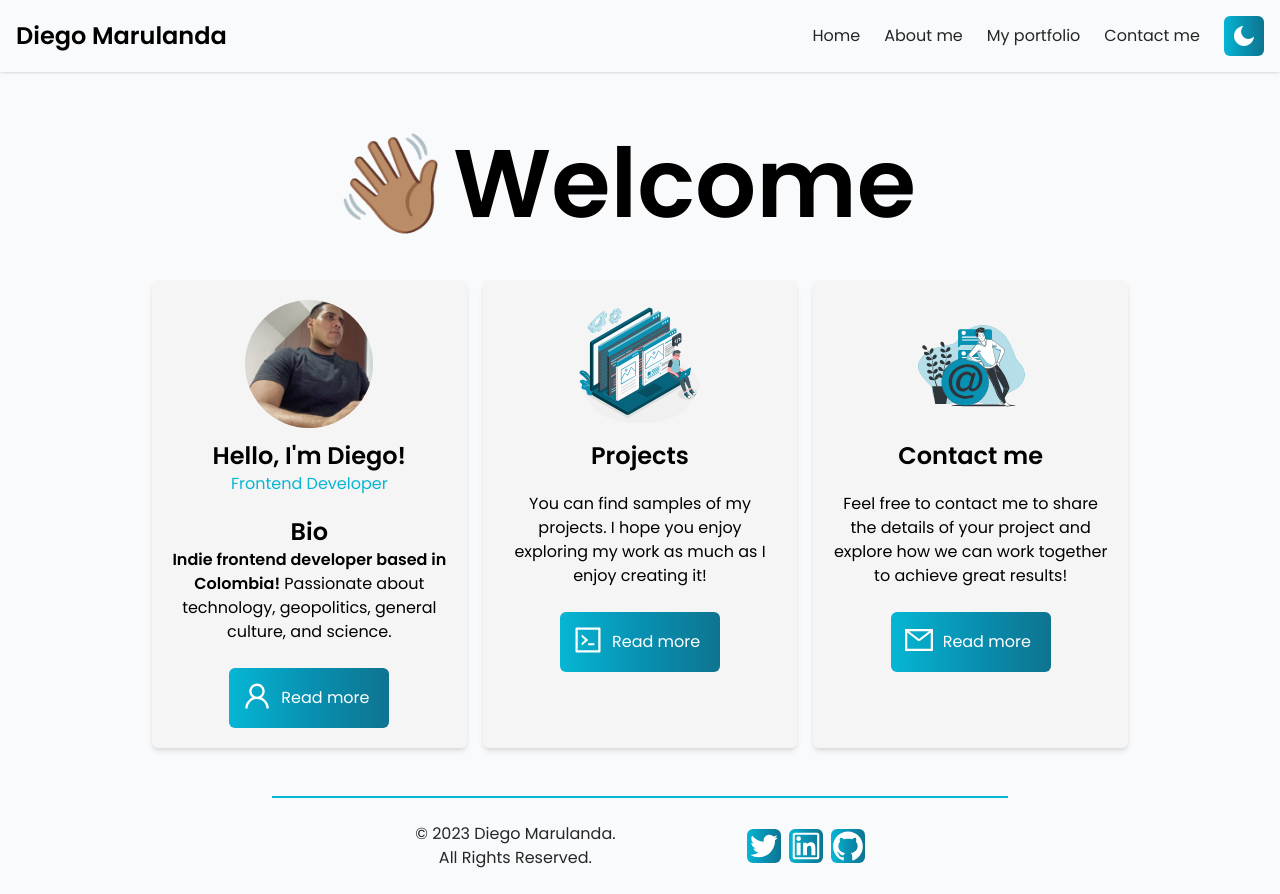
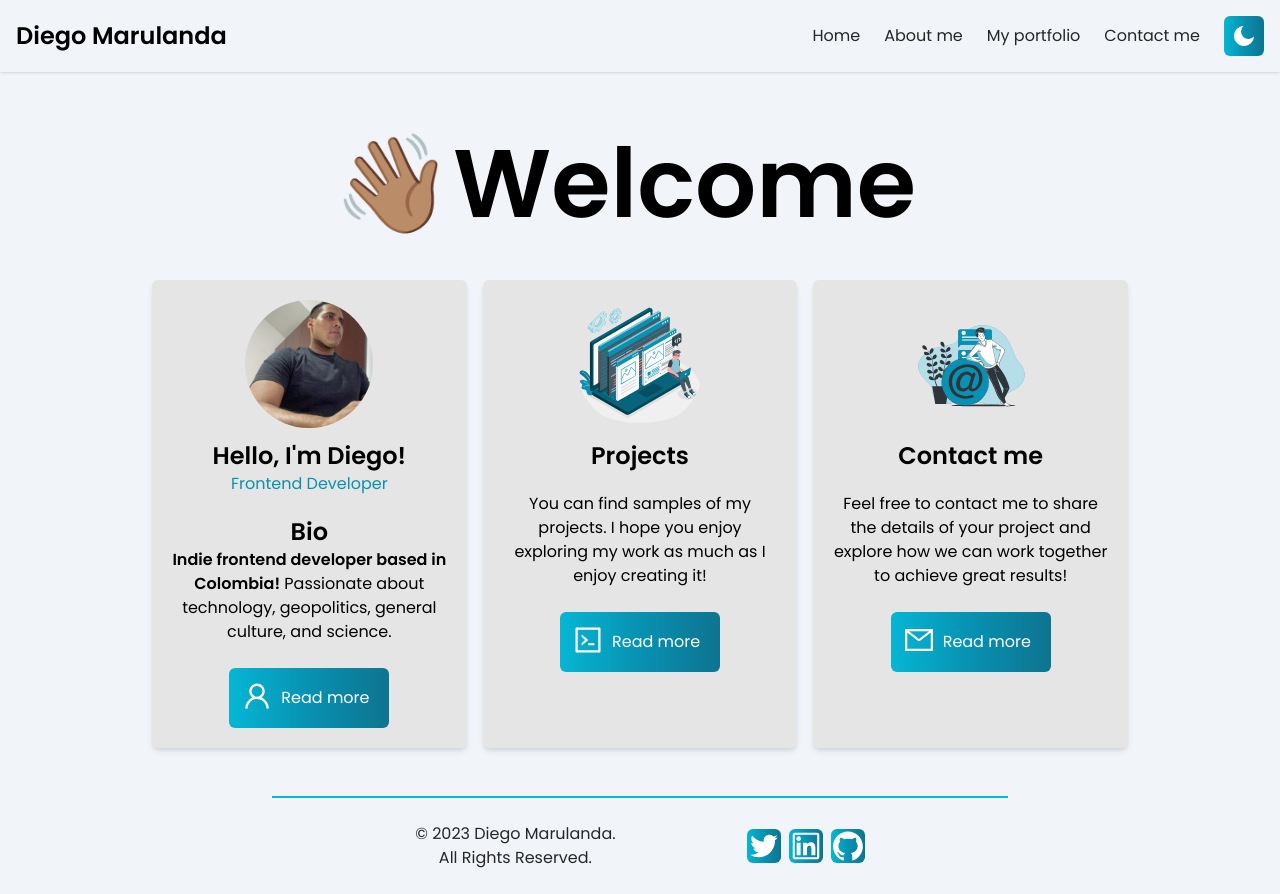
Before and after one commit to DiegoMarulandaB/Portfolio, a Next.js app: page / in a window 1280 px wide. Built offline with nearby package versions, Linux system fonts and the light colour scheme.

Commit message:
add new_color_card_home_

```diff
--- a/src/app/home/page.tsx
+++ b/src/app/home/page.tsx
@@ -25,11 +25,11 @@ const HomePage = () => {
 
       <div className="grid grid-cols-1 gap-4 md:grid-cols-3 mt-8">
         {/* About */}
-        <div className="bg-neutral-100 dark:bg-slate-700 rounded-md  shadow-md p-5">
+        <div className="bg-neutral-200 dark:bg-slate-700 rounded-md  shadow-md p-5">
           <div className="flex flex-col items-center justify-center">
             <Image src="/diego.jpg" alt="Profile picture" width={128} height={128} className="w-32 h-32 rounded-full mx-auto" />
             <h2 className="font-semibold text-2xl mt-3">Hello, I'm Diego!</h2>
-            <p className="text-cyan-500">Frontend Developer</p>
+            <p className="text-cyan-600">Frontend Developer</p>
             <div className="mt-5">
               <h3 className="font-semibold text-center text-2xl">Bio</h3>
               <p className= 'text-center'>
@@ -53,7 +53,7 @@ const HomePage = () => {
         </div>
 
         {/* Projects */}
-        <div className="bg-neutral-100 dark:bg-slate-700 rounded-md  shadow-md p-5">
+        <div className="bg-neutral-200 dark:bg-slate-700 rounded-md  shadow-md p-5">
           <div className="flex flex-col items-center justify-center">
             <Image src="/projects.svg" alt="Projects image" width={128} height={128} className="w-32 h-32 rounded-full mx-auto" />
             <h2 className="font-semibold text-2xl mt-3">Projects</h2>
@@ -77,7 +77,7 @@ const HomePage = () => {
         </div>
 
         {/* Contact */}
-        <div className="bg-neutral-100 dark:bg-slate-700 rounded-md  shadow-md p-5">
+        <div className="bg-neutral-200 dark:bg-slate-700 rounded-md  shadow-md p-5">
           <div className="flex flex-col items-center justify-center">
             <Image src="/email.svg" alt="Email image" width={128} height={128} className="w-32 h-32 rounded-full mx-auto" />
             <h2 className="font-semibold text-2xl mt-3">Contact me</h2>
--- a/src/app/layout.tsx
+++ b/src/app/layout.tsx
@@ -26,7 +26,7 @@ export default function RootLayout({ children }: { children: React.ReactNode })
         <link rel="icon" href="/icon?<generated>" type="image/png" sizes="32x32" />
         <title>DiegoMarulanda</title>
       </head>
-      <body className={`${popps.className} bg-slate-50 dark:bg-slate-800`}>
+      <body className={`${popps.className} bg-slate-100 dark:bg-slate-800`}>
         <ThemeProvider enableSystem={true} attribute="class">
           <Navigation />
           {children}
--- a/src/components/Navigation/Navigation.tsx
+++ b/src/components/Navigation/Navigation.tsx
@@ -23,7 +23,7 @@ export default function Navigation() {
 
   // w-full mx-auto px-4 sm:px-20 fixed top-0 z-50 shadow
   return (
-    <header className="w-full mx-auto px-4 sm:px-30 fixed top-0 z-50 shadow bg-slate-50 dark:bg-gray-800 dark:border-b dark:border-cyan-500 ">
+    <header className="w-full mx-auto px-4 sm:px-30 fixed top-0 z-50 shadow bg-slate-100 dark:bg-gray-800 dark:border-b dark:border-cyan-500 ">
       <div className="justify-between  md:items-center md:flex  ">
         <div>
           <div className="flex items-center justify-between py-3 md:py-5 md:block ">
```
